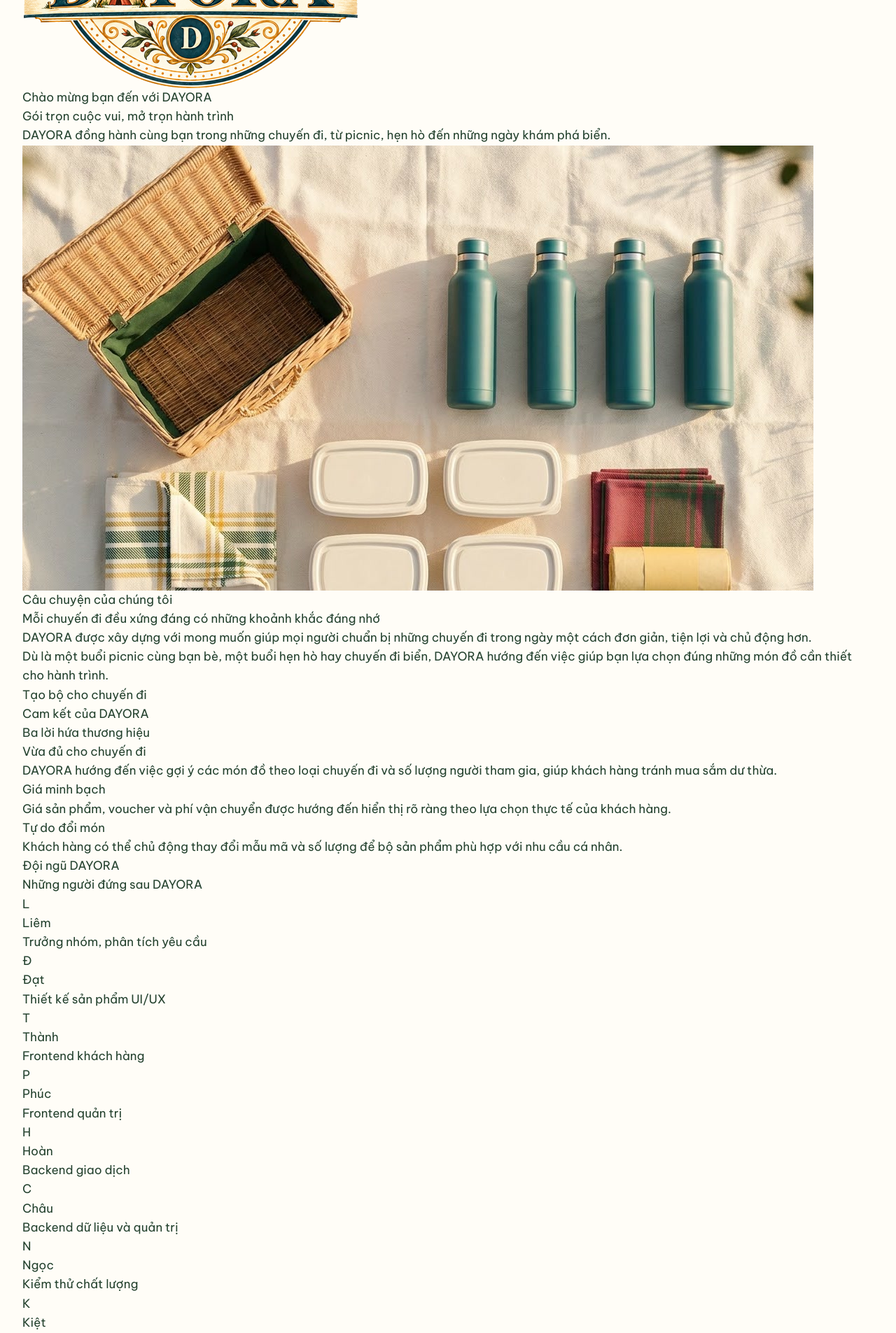
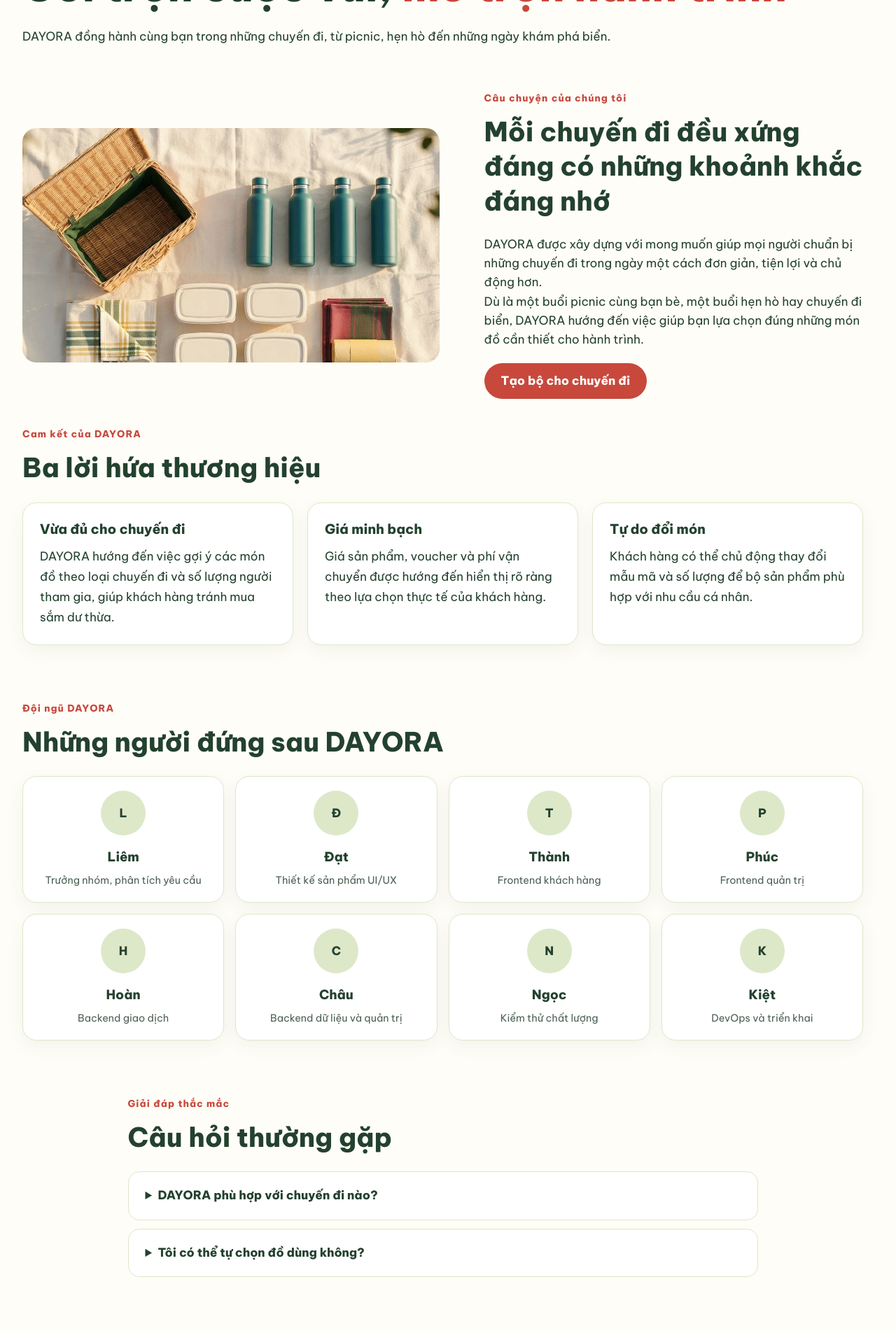
Before and after one commit to liemnguyen-work/ecommerce-dayora-project, a React (Vite) app in the folder apps/web/: page /about in a window 1280 px wide. Shown: the part 460-2365 px from the top of the page at 70% size. Built offline with nearby package versions, Linux system fonts and the light colour scheme; no server answers.

Commit message:
feat(web): style DAYORA about page
Task: PRJ-P1-PD-1.3

```diff
--- a/apps/web/src/catalog.css
+++ b/apps/web/src/catalog.css
@@ -131,3 +131,232 @@
   .admin-nav { position: static; grid-template-columns: repeat(2, minmax(0, 1fr)); padding: 8px; border-radius: 16px; }
   .admin-table th, .admin-table td { padding: 12px 10px; }
 }
+
+
+/* DAYORA ABOUT — Base styles */
+/* Task: PRJ-P1-PD-1.3 */
+
+.about-hero {
+  padding-block: 24px 64px;
+}
+
+.about-hero h1 {
+  font-size: clamp(44px, 4.6vw, 72px) !important;
+}
+
+.about-story-image img {
+  width: 100%;
+}
+
+/* DAYORA ABOUT — Card Styling */
+/* Task: PRJ-P1-PD-1.3 */
+
+.about-hero img {
+  display: block;
+  width: min(100%, 240px);
+  height: auto;
+  margin-inline: auto;
+  object-fit: contain;
+}
+
+.about-split {
+  display: grid;
+  grid-template-columns: 1.1fr 1fr;
+  gap: 64px;
+  align-items: center;
+}
+
+.about-split > * {
+  min-width: 0;
+}
+
+.about-split img {
+  display: block;
+  max-width: 100%;
+  height: auto;
+  border-radius: 20px;
+}
+
+.about-promises,
+.about-team,
+.about-faq {
+  padding-block: 40px;
+}
+
+.promise-grid {
+  display: grid;
+  grid-template-columns: repeat(3, minmax(0, 1fr));
+  gap: 20px;
+}
+
+/* Khung cho ba lời hứa */
+.promise-grid > * {
+  min-width: 0;
+  padding: 24px;
+  background: #ffffff;
+  border: 1px solid var(--color-leaf);
+  border-radius: 20px;
+  box-shadow: 0 8px 24px rgb(35 65 46 / 6%);
+}
+
+.team-grid {
+  display: grid;
+  grid-template-columns: repeat(4, minmax(0, 1fr));
+  gap: 16px;
+}
+
+/* Khung cho tám thành viên */
+.team-grid > * {
+  min-width: 0;
+  padding: 20px 16px;
+  background: #ffffff;
+  border: 1px solid var(--color-leaf);
+  border-radius: 20px;
+  box-shadow: 0 8px 24px rgb(35 65 46 / 6%);
+  text-align: center;
+  overflow-wrap: anywhere;
+}
+
+.team-avatar {
+  display: grid;
+  place-items: center;
+  width: 64px;
+  height: 64px;
+  margin: 0 auto 16px;
+  border-radius: 50%;
+  background: var(--color-leaf);
+  color: var(--color-ink);
+  font-weight: 800;
+}
+
+.about-faq {
+  max-width: 900px;
+  margin-inline: auto;
+}
+
+.about-faq details {
+  margin-bottom: 12px;
+  padding: 20px 24px;
+  background: #ffffff;
+  border: 1px solid var(--color-leaf);
+  border-radius: 16px;
+}
+
+.about-faq summary {
+  cursor: pointer;
+  font-weight: 700;
+}
+
+/* DAYORA ABOUT — Typography */
+
+.about-eyebrow {
+  color: var(--color-berry);
+  font-size: 0.85rem;
+  font-weight: 800;
+  letter-spacing: 0.08em;
+  margin-bottom: 12px;
+}
+
+.about-hero h1 {
+  font-weight: 800;
+  line-height: 1.15;
+  margin: 16px 0 24px;
+}
+
+.about-hero .mark {
+  color: var(--color-berry);
+}
+
+.about-story-content h2,
+.about-promises h2,
+.about-team h2,
+.about-faq h2 {
+  font-size: clamp(26px, 3vw, 38px);
+  font-weight: 800;
+  line-height: 1.3;
+  margin: 0 0 24px;
+}
+
+.promise-card h3 {
+  font-size: 1.2rem;
+  font-weight: 800;
+  line-height: 1.4;
+  margin: 0 0 12px;
+}
+
+.promise-card p {
+  margin: 0;
+  line-height: 1.7;
+}
+
+.team-card h3 {
+  font-size: 1.15rem;
+  font-weight: 800;
+  margin: 0 0 8px;
+}
+
+.team-card p {
+  margin: 0;
+  color: var(--ink-soft);
+  font-size: 0.9rem;
+  line-height: 1.5;
+}
+
+.about-story-content .btn-berry {
+  display: inline-flex;
+  align-items: center;
+  justify-content: center;
+  margin-top: 20px;
+  padding: 12px 24px;
+  border-radius: 999px;
+  background: var(--color-berry);
+  color: #ffffff;
+  font-weight: 700;
+  text-decoration: none;
+}
+
+/* Tablet */
+@media (min-width: 768px) and (max-width: 1023px) {
+  .about-split {
+    grid-template-columns: minmax(0, 1fr);
+    gap: 32px;
+  }
+
+  .promise-grid,
+  .team-grid {
+    grid-template-columns: repeat(2, minmax(0, 1fr));
+  }
+}
+
+/* Mobile 390px */
+@media (max-width: 767px) {
+  .about-hero {
+  display: block;
+  padding-block: 20px 40px;
+}
+  .about-hero h1 {
+    font-size: clamp(30px, 8vw, 40px) !important;
+  }
+
+  .about-split {
+    grid-template-columns: minmax(0, 1fr);
+    gap: 24px;
+  }
+
+  .promise-grid {
+    grid-template-columns: minmax(0, 1fr);
+  }
+
+  .team-grid {
+    grid-template-columns: repeat(2, minmax(0, 1fr));
+    gap: 12px;
+  }
+
+  .promise-grid > * {
+    padding: 20px;
+  }
+
+  .team-grid > * {
+    padding: 16px 12px;
+  }
+}
--- a/apps/web/src/pages/AboutPage.tsx
+++ b/apps/web/src/pages/AboutPage.tsx
@@ -1,4 +1,4 @@
-
+import '../catalog.css'
 import { Link } from 'react-router-dom'
 import CatalogLayout from '../components/catalog/CatalogLayout'
 import { Rise } from '../components/home/HomeMotion'
```
Also changed, not shown: 1 other file (tests, documents, lock files or other folders).
